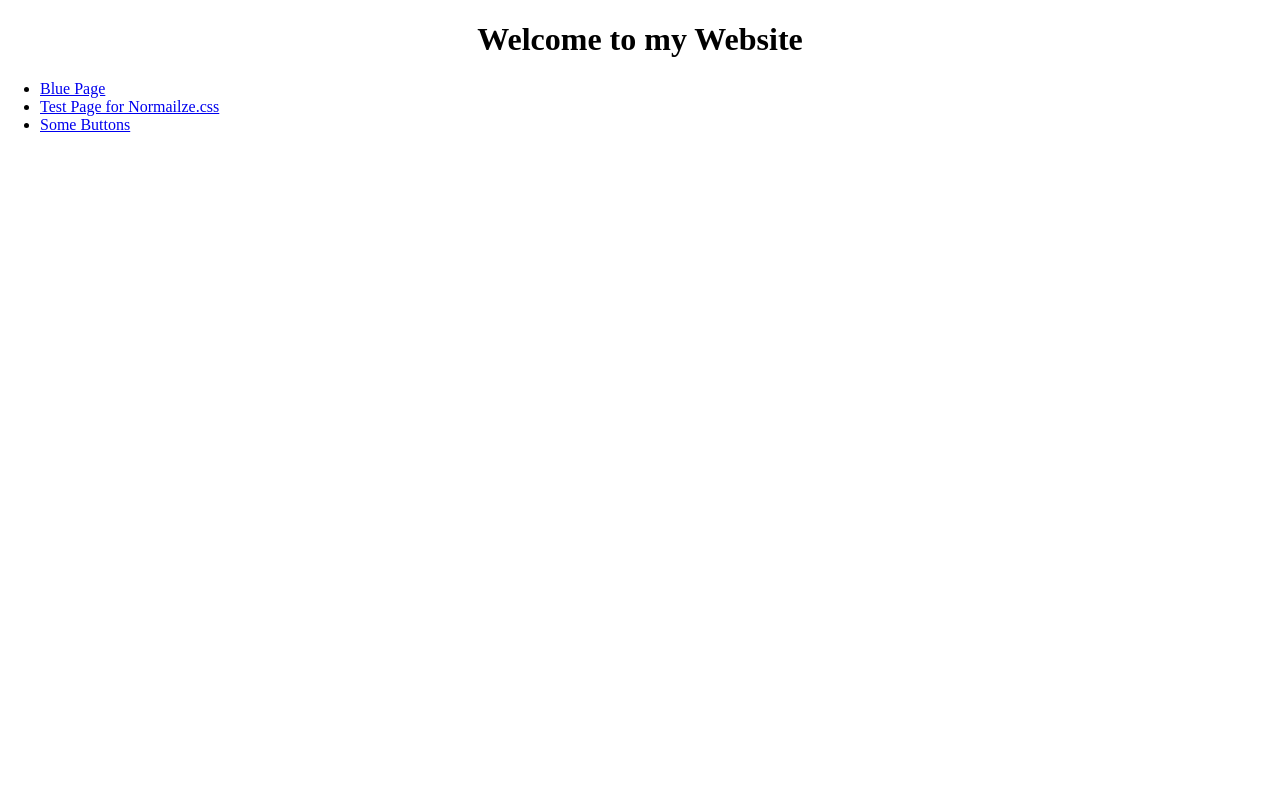
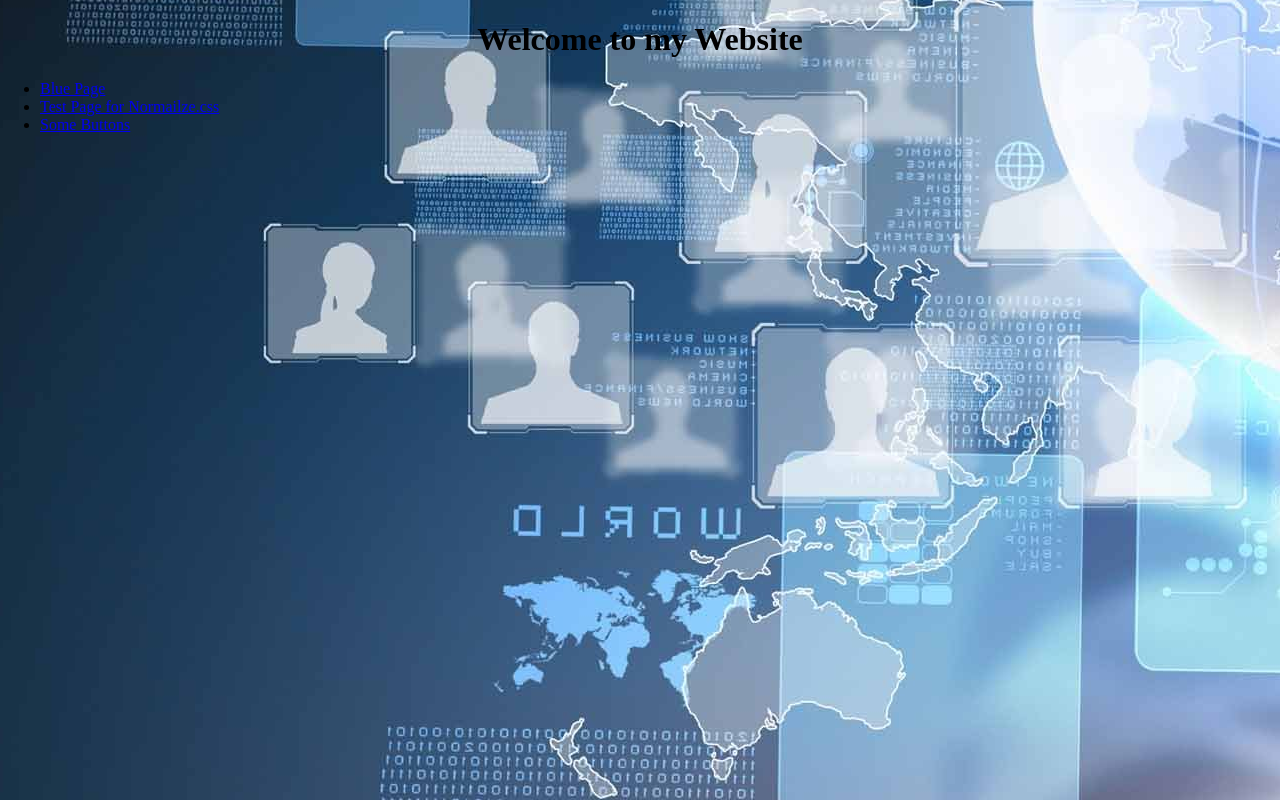
Before and after one commit to Ryguard9521/Ryguad9521.github.io, a plain HTML site: page index.html in a window 1280 px wide. Drawn offline with nearby package versions, Linux system fonts and the light colour scheme.

Commit message:
Update index.html

```diff
--- a/index.html
+++ b/index.html
@@ -3,7 +3,7 @@
 <html>
   <style>
     body{
-
+        background: url('Backgroundimage.jpg') no-repeat center center fixed;
         }
   </style>
   <body>
```
